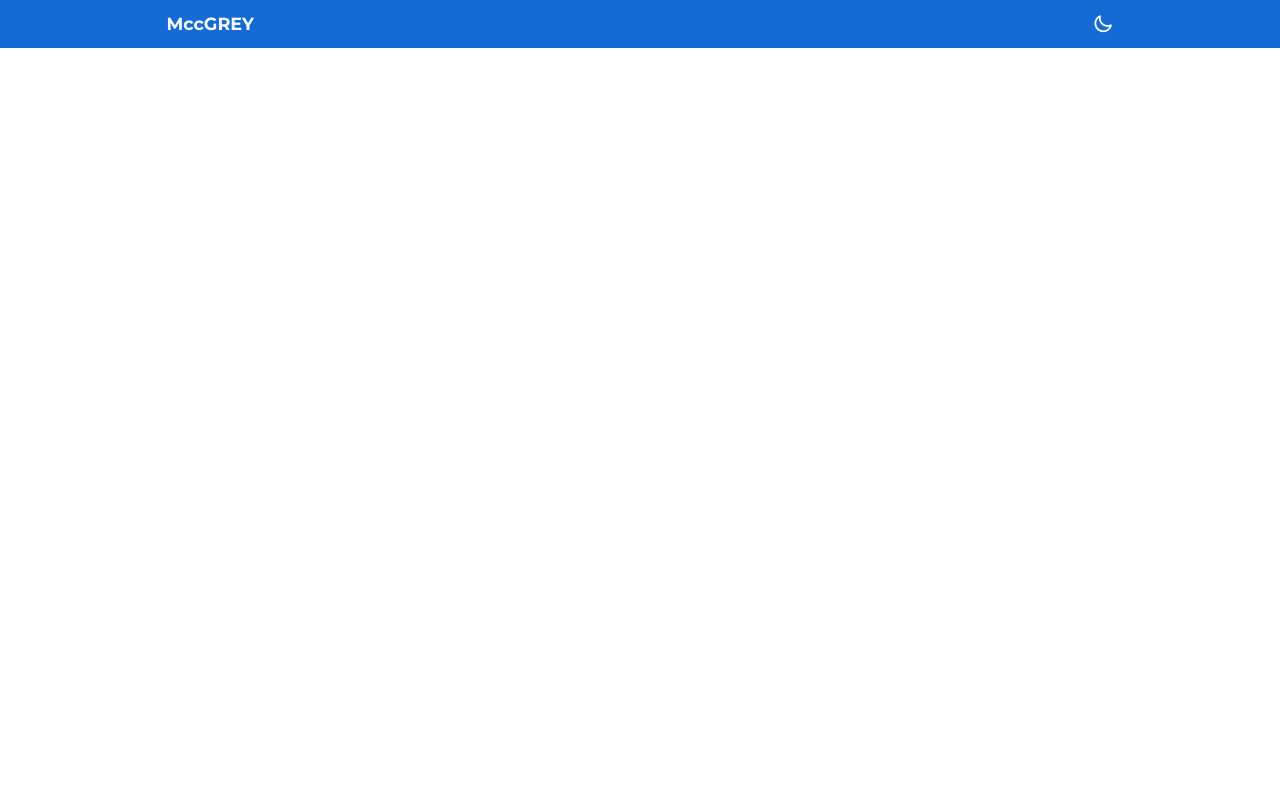
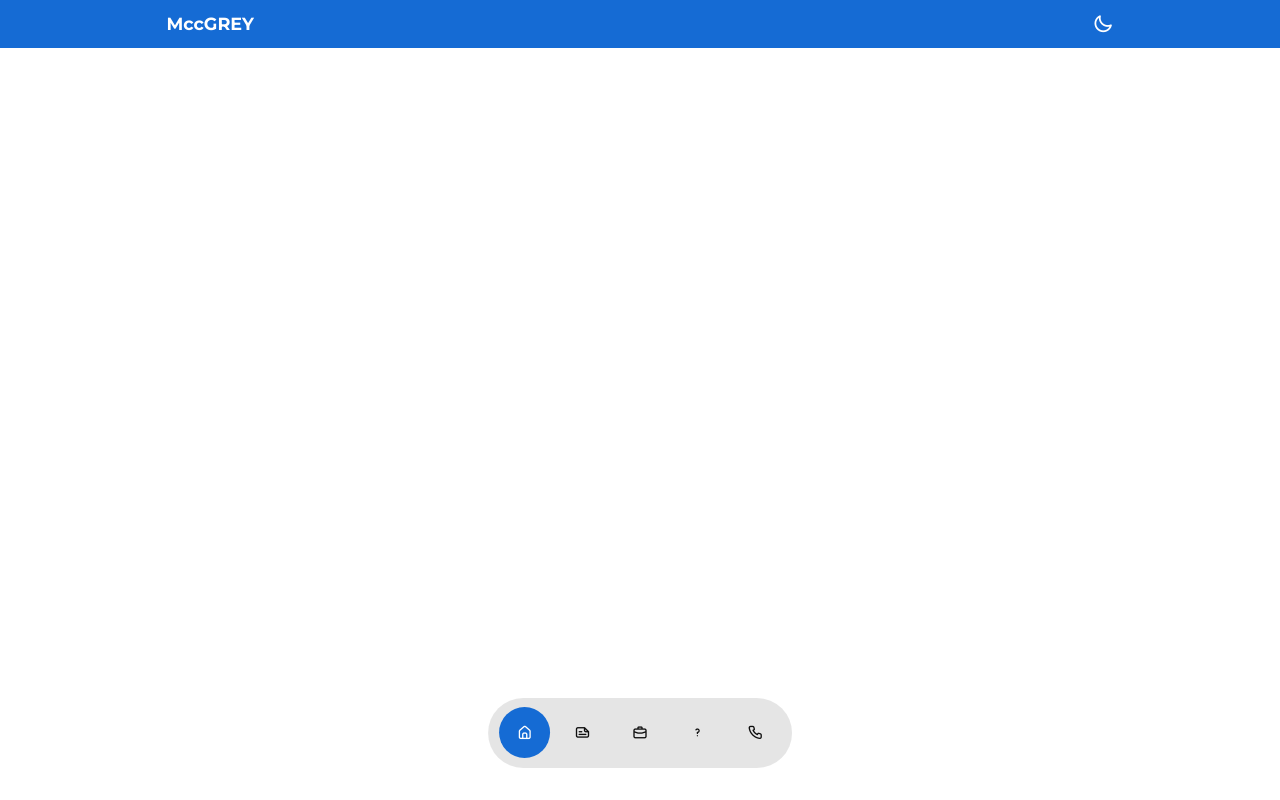
Before and after one commit to MccGrey/greyPortfolio, a plain HTML site: page index.html in a window 1280 px wide. Drawn offline with nearby package versions, Linux system fonts and the light colour scheme.

Commit message:
floating navbar

```diff
--- a/index.html
+++ b/index.html
@@ -17,6 +17,7 @@
 
 </head>
 <body>
+<!------------------------- NAVBAR---------------------->
     <nav>
         <div class="container nav__container">
             <a href="index.html">MccGREY</a>
@@ -25,5 +26,16 @@
             </button>
         </div>
     </nav>
+<!-------------------------FLOATING NAVBAR---------------------->
+    <menu class="floating__nav">
+        <a href="#" class="active"><i class="uil uil-estate"></i></a>
+        <a href="#resume"><i class="uil uil-file-landscape-alt"></i></a>
+        <a href="#project"><i class="uil uil-bag"></i></a>
+        <a href="#faqs"><i class="uil uil-question"></i></a>
+        <a href="#contact"><i class="uil uil-phone"></i></a>
+    </menu>
+
+
+
 </body>
 </html>
--- a/style.css
+++ b/style.css
@@ -154,3 +154,45 @@ nav {
     font-size: 1.3rem;
     cursor: pointer;
 }
+
+/* ====================FLOATING NAVBAR============================ */
+
+.floating__nav {
+    position: fixed;
+    left: 50%;
+    bottom: 2rem;
+    transform: translate(-50%);
+    background: rgba(0, 0, 0, 0.1);
+    backdrop-filter: blur;
+    -webkit-backdrop-filter: blur(10px);
+    width: fit-content;
+    height: 4.4rem;
+    display: flex;
+    align-items: center;
+    justify-content: space-between;
+    gap: 0.4rem;
+    padding: .7rem;
+    border-radius: 2.2rem;
+    z-index: 9;
+}
+/* dark theme background */
+.dark-theme-variables .floating__nav {
+    background: rgba(225, 225, 225, 0.1);
+}
+
+
+
+.floating__nav a {
+    color: var(--color-gray-900);
+    width: 3.2rem;
+    aspect-ratio: 1/1;
+    display: grid;
+    place-items: center;
+    border-radius: 50%;
+    font-size: 1rem;
+}
+
+.floating__nav a.active {
+    background: var(--color-primary);
+    color: white;
+}
```
